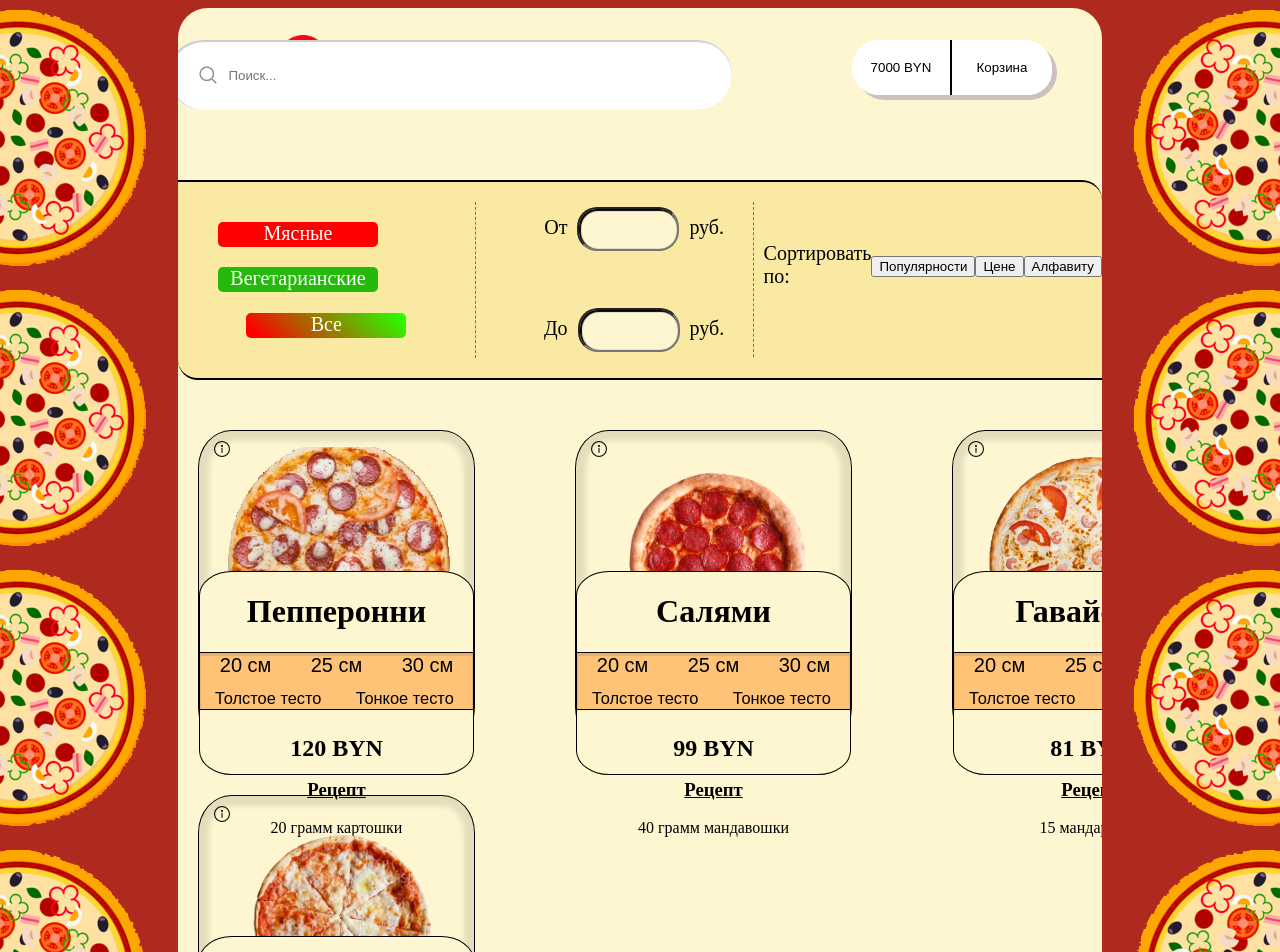
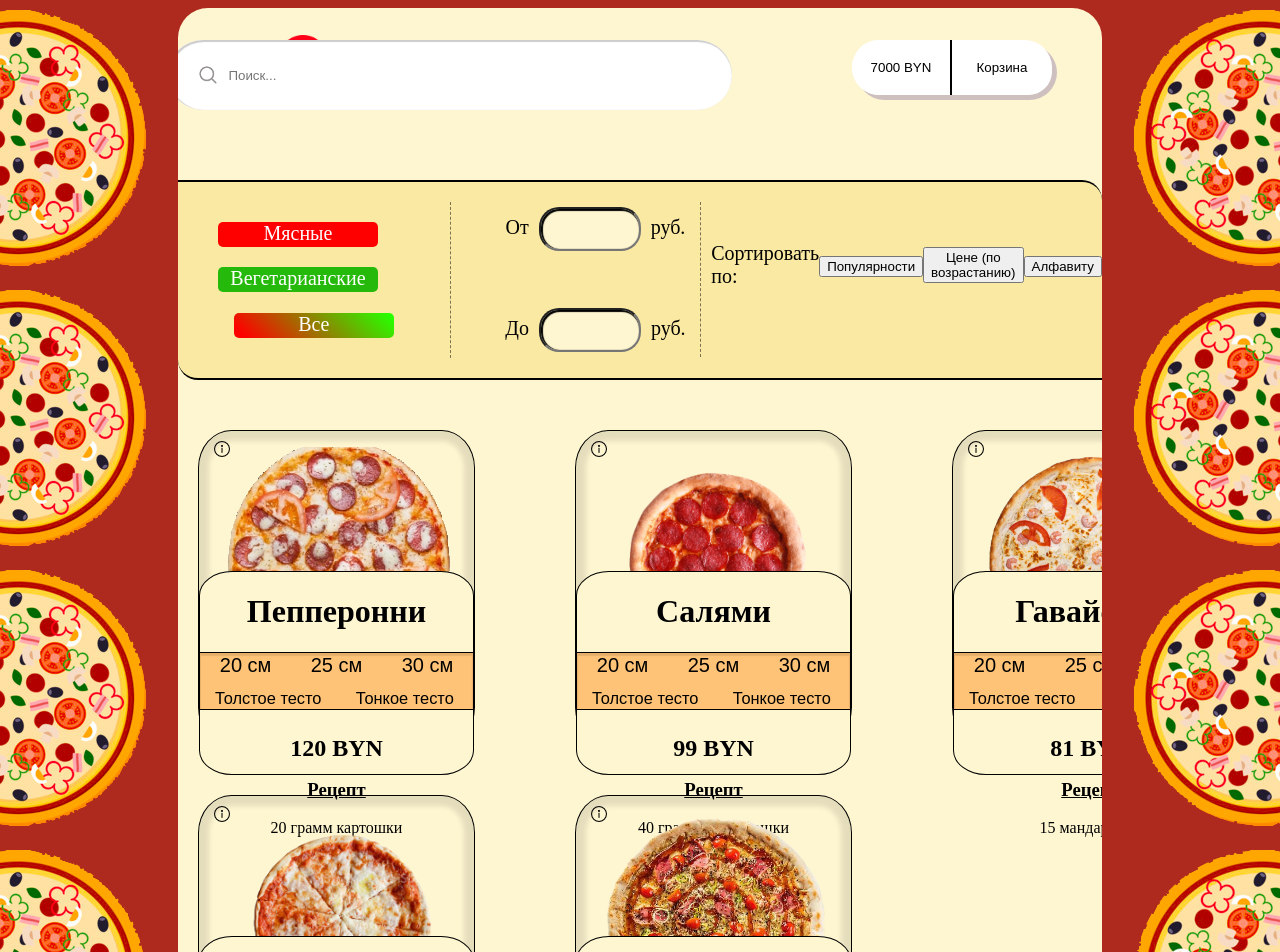
Before and after one commit to MaksimkaFishbain/reactpizza, a React (Create React App) app: page / in a window 1280 px wide. Shown: the top 952 px of the page. Built offline with nearby package versions, Linux system fonts and the light colour scheme; a web font is replaced by a local one.

Commit message:
multi-level sorting functional added

```diff
--- a/src/App.js
+++ b/src/App.js
@@ -15,21 +15,24 @@ function App() {
       image: "/images/pizzaPeperoni.png",
       price: 120,
       modalContent: "20 грамм картошки",
-      isMeat: 1
+      isMeat: 1,
+      popularity: 36,
     },
     {
       title: "Салями",
       image: "/images/pizzaSalami.png",
       price: 99,
       modalContent: "40 грамм мандавошки",
-      isMeat: 1
+      isMeat: 1,
+      popularity: 24,
     },
     {
       title: "Гавайская",
       image: "/images/pizzaGavaiskia.png",
       price: 81,
       modalContent: "15 мандаринок",
-      isMeat: 1
+      isMeat: 1,
+      popularity: 18,
     },
     {
       title: "Грибная",
@@ -37,6 +40,7 @@ function App() {
       price: 144,
       modalContent: "90 ведер воды",
       isMeat: 0,
+      popularity: 22,
     },
     {
       title: "4 сезона",
@@ -44,40 +48,84 @@ function App() {
       price: 120,
       modalContent: "150 домов",
       isMeat: 0,
+      popularity: 12,
+    },
+    {
+      title: "Терияки",
+      image: "/images/pizzaTeriyaki.png",
+      price: 72,
+      modalContent: "3 царства",
+      isMeat: 1,
+      popularity: 25,
     }
   ]
 
-  const [isFilled, setIsFilled] = useState(2)
+  let dataClone = Object.assign([], data);
 
-  function cardsRender(func) {
-    return func.map(({...item}, index) =>
-        <Card
-            key = {index}
-            {...item}
-        />
-    )
+  const [isRender, setIsRender] = useState(dataClone)
+  const [fillerValue, setFillerValue] = useState(2)
+  const [value, setValue] = useState('')
+
+  const filterByTitle = dataClone.filter(item => {
+    return item.title.toLowerCase().includes(value.toLowerCase())
+  })
+
+  console.log(filterByTitle)
+
+  let filterByFiller = (fillerValue) => {
+    return fillerValue === 2 ? dataClone : dataClone.filter((item) => {
+      return item.isMeat === fillerValue
+    })
   }
 
-  function sortByFiller(filler) {
-    if ((filler === 0) || (filler === 1)) {
-      return data.filter(i => {
-        return i.isMeat === filler
-      })
-    } else {
-      return data
-    }
+  function sortByField(field) {
+    return field === 'popularity' ? filterByFiller(fillerValue).sort((a, b) => a[field] < b[field] ? 1 : -1) :
+        filterByFiller(fillerValue).sort((a, b) => a[field] < b[field] ? -1 : 1)
   }
 
-  console.log(isFilled)
   return (
     <div className="App">
       <PizzaBackground />
       <Cart />
       <div className="wrapper">
-        <Header />
-        <Sorting isFilled={isFilled} setIsFilled={(id) => setIsFilled(id)} />
+        <Header
+            setValue= {id => setValue(id)}
+            filterByTitle={filterByTitle}
+            setIsRender={setIsRender}
+        />
+        <div className="sorting">
+          <ol id="left">
+            <li padding-right="300px" onClick={() => {
+              setIsRender(filterByFiller(1))
+              setFillerValue(1)
+              }}>Мясные</li>
+            <li padding-right="400px" onClick={() => {
+              setIsRender(filterByFiller(0))
+              setFillerValue(0)
+              }}>Вегетарианские</li>
+            <li padding-right="200px" onClick={() => {
+              setIsRender(filterByFiller(2))
+              setFillerValue(2)
+            }}>Все</li>
+          </ol>
+          <ol id="center">
+            <li>От <input maxLength={11} name="number" onChange={(e) => console.log(e.target.value)} /> руб.</li>
+            <li>До <input maxLength={11} name="number" onChange={(e) => console.log(e.target.value)} /> руб.</li>
+          </ol>
+          <ol id="right">
+            <p>Сортировать по:</p>
+            <li><button onClick={() => setIsRender(sortByField('popularity'))}>Популярности</button></li>
+            <li><button onClick={() => setIsRender(sortByField('price'))}>Цене (по возрастанию)</button></li>
+            <li><button onClick={() => setIsRender(sortByField('title'))}>Алфавиту</button></li>
+          </ol>
+        </div>
         <div className="menu">
-          {cardsRender(sortByFiller(isFilled))}
+          {isRender.map(({...item}, index) =>
+              <Card
+                  key = {index}
+                  {...item}
+              />
+          )}
         </div>
       </div>
     </div>
--- a/src/components/Header.jsx
+++ b/src/components/Header.jsx
@@ -1,6 +1,7 @@
 import React from 'react';
 
-const Header = () => {
+const Header = ({setValue, setIsRender, filterByTitle}) => {
+
     return (
         <div>
             <form className="header">
@@ -10,7 +11,10 @@ const Header = () => {
                 </div>
                 <div className="search">
                     <img src="/images/search.png" />
-                    <input type={"text"} placeholder="Поиск..." />
+                    <input type={"text"} placeholder="Поиск..." onChange={(e) => {
+                        setValue(e.target.value)
+                        setIsRender(filterByTitle)
+                    }}/>
                 </div>
                 <div className="currentPayment">
                     <button id="fst">7000 BYN</button>
--- a/src/components/Sorting.jsx
+++ b/src/components/Sorting.jsx
@@ -1,26 +1,47 @@
-import React from 'react';
-
-const Sorting = ({isFilled, setIsFilled}) => {
-
-    return (
-        <div className="sortings">
-            <ol id="left">
-                <li padding-right="300px" onClick={() => setIsFilled(1)}>Мясные</li>
-                <li padding-right="400px" onClick={() => setIsFilled(0)}>Вегетарианские</li>
-                <li padding-right="200px" onClick={() => setIsFilled(2)}>Все</li>
-            </ol>
-            <ol id="center">
-                <li>От <input/> руб.</li>
-                <li>До <input /> руб.</li>
-            </ol>
-            <ol id="right">
-                <p>Сортировать по:</p>
-                <li><button>Популярности</button></li>
-                <li><button>Цене</button></li>
-                <li><button>Алфавиту</button></li>
-            </ol>
-        </div>
-    );
-};
-
-export default Sorting;
+// import React, {useState} from 'react';
+//
+// const Sorting = ({setIsAbstractSorted, dataClone, setIsRender}) => {
+//     // const [isFilled, setIsFilled] = useState(2)
+//     // const [isAbstractSorted, setIsAbstractSorted] = useState('')
+//     // const [inRange, setInRange] = useState(0)
+//     function sortByFiller(filler = 2) {
+//         if ((filler === 0) || (filler === 1)) {
+//             return setIsRender(dataClone.filter(i => {
+//                 return i.isMeat === filler
+//             }))
+//         } else if (filler === 2) {
+//             return setIsRender(dataClone)
+//         }
+//     }
+//
+//     function sortByField(field = '') {
+//         return field === 'popularity' ? setIsRender(dataClone.sort((a, b) => a[field] < b[field] ? 1 : -1)) :
+//             setIsRender(dataClone.sort((a, b) => a[field] < b[field] ? -1 : 1))
+//     }
+//
+//     // function sortInRange(fstValue) {
+//     //
+//     // }
+//
+//     return (
+//         <div className="sorting">
+//             <ol id="left">
+//                 <li padding-right="300px" onClick={() => sortByFiller(1)}>Мясные</li>
+//                 <li padding-right="400px" onClick={() => sortByFiller(0)}>Вегетарианские</li>
+//                 <li padding-right="200px" onClick={() => sortByFiller(2)}>Все</li>
+//             </ol>
+//             <ol id="center">
+//                 <li>От <input maxLength={11} name="number" onChange={(e) => console.log(e.target.value)} /> руб.</li>
+//                 <li>До <input maxLength={11} name="number" onChange={(e) => console.log(e.target.value)} /> руб.</li>
+//             </ol>
+//             <ol id="right">
+//                 <p>Сортировать по:</p>
+//                 <li><button onClick={() => sortByField('popularity')}>Популярности</button></li>
+//                 <li><button onClick={() => sortByField('price')}>Цене (по возрастанию)</button></li>
+//                 <li><button onClick={() => sortByField('title')}>Алфавиту</button></li>
+//             </ol>
+//         </div>
+//     );
+// };
+//
+// export default Sorting;
--- a/src/styles.css
+++ b/src/styles.css
@@ -87,6 +87,8 @@ body {
   box-shadow: 1px 1px 1px 1px #ccc inset;
 }
 .wrapper .header .search input[type=text] {
+  width: 90%;
+  height: 80%;
   color: #908C8C;
   margin-left: 8px;
   border: none;
@@ -120,7 +122,7 @@ body {
   background-color: #FFFFFF;
   border: none;
 }
-.wrapper .sortings {
+.wrapper .sorting {
   display: flex;
   border-top: 2px solid black;
   margin-top: 140px;
@@ -131,7 +133,7 @@ body {
   border-radius: 0 20px;
   font-size: 20px;
 }
-.wrapper .sortings #left {
+.wrapper .sorting #left {
   display: flex;
   flex-wrap: wrap;
   justify-content: space-between;
@@ -141,7 +143,7 @@ body {
   padding-top: 20px;
   border-spacing: 20px;
 }
-.wrapper .sortings #left li:first-child {
+.wrapper .sorting #left li:first-child {
   text-align: center;
   width: 160px;
   height: 25px;
@@ -150,7 +152,7 @@ body {
   background: rgb(255, 0, 0);
   cursor: pointer;
 }
-.wrapper .sortings #left li:nth-child(2) {
+.wrapper .sorting #left li:nth-child(2) {
   text-align: center;
   color: white;
   background: rgb(37, 186, 11);
@@ -159,7 +161,7 @@ body {
   border-radius: 5px;
   cursor: pointer;
 }
-.wrapper .sortings #left li:last-child {
+.wrapper .sorting #left li:last-child {
   text-align: center;
   color: white;
   background: linear-gradient(225deg, rgb(38, 255, 0) 3%, rgb(255, 0, 0) 94%);
@@ -170,7 +172,7 @@ body {
   margin-left: auto;
   margin-right: auto;
 }
-.wrapper .sortings #center {
+.wrapper .sorting #center {
   display: flex;
   flex-direction: column;
   flex-wrap: wrap;
@@ -180,7 +182,8 @@ body {
   width: 510px;
   border-right: 1px dashed rgba(0, 0, 0, 0.5);
 }
-.wrapper .sortings #center input {
+.wrapper .sorting #center input {
+  text-align: center;
   height: 44px;
   width: 102px;
   margin: 5px;
@@ -188,14 +191,14 @@ body {
   background-color: #FEF6D1;
   box-shadow: 1px 1px 1px 1px #000 inset;
 }
-.wrapper .sortings #right {
+.wrapper .sorting #right {
   display: flex;
   justify-content: center;
   align-items: center;
   width: 510px;
   padding: 0px 0px 30px 10px;
 }
-.wrapper .sortings #right select {
+.wrapper .sorting #right select {
   cursor: pointer;
 }
 
--- a/src/styles.scss
+++ b/src/styles.scss
@@ -90,6 +90,8 @@ body {
       box-shadow: 1px 1px 1px 1px #ccc inset;
 
       input[type="text"] {
+        width: 90%;
+        height: 80%;
         color: #908C8C;
         margin-left: 8px;
         border: none;
@@ -130,7 +132,7 @@ body {
     }
   }
 
-  .sortings {
+  .sorting {
     display: flex;
     border-top: 2px solid black;
     margin-top: 140px;
@@ -198,6 +200,7 @@ body {
       border-right: 1px dashed rgba(0, 0, 0, 0.5);
 
       input {
+        text-align: center;
         height: 44px;
         width: 102px;
         margin: 5px;
```
Also changed, not shown: public/images/pizzaTeriyaki.png (added), 1 other file (tests, documents, lock files or other folders).
